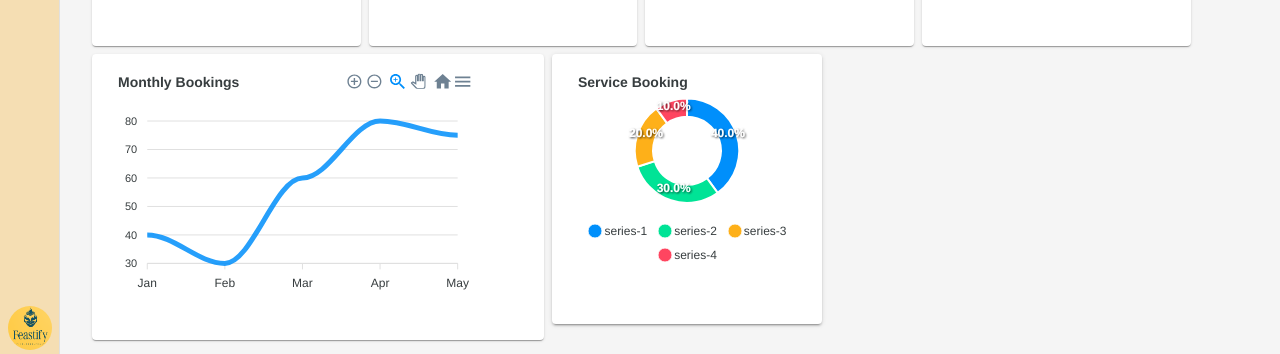
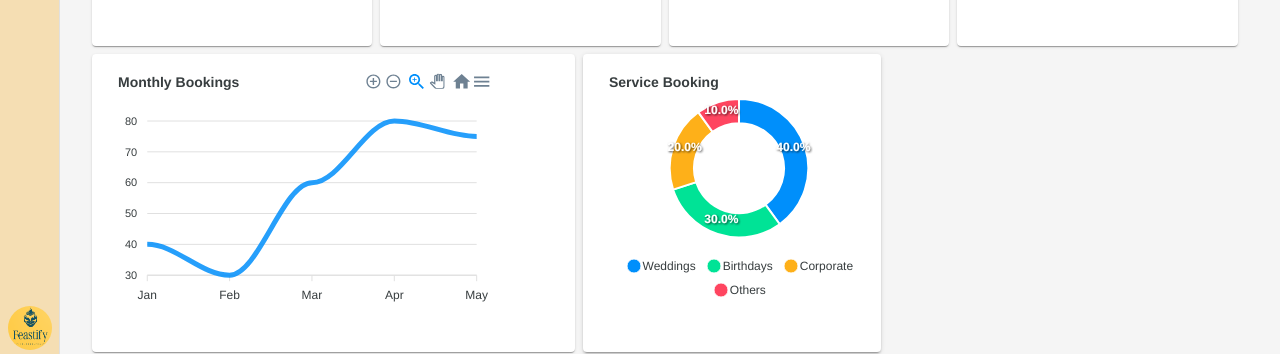
Before and after one commit to adwaithpvk45/Catering_App, a React (Vite) app in the folder frontend/Catering_App/: page /admin/dashboard in a window 1280 px wide. Shown: the part 314-668 px from the top of the page. Built offline with nearby package versions, Linux system fonts and the light colour scheme; some icons are missing.

Commit message:
update: changed the pie chart to donut chart

```diff
--- a/frontend/Catering_App/src/Components/Admin/Dashboard.jsx
+++ b/frontend/Catering_App/src/Components/Admin/Dashboard.jsx
@@ -57,22 +57,32 @@ function Dashboard() {
          data:monthlyBookings.map((item)=>item.bookings)
   }]
 
-  const pieChatOptions = {
+  const donutChatOptions = {
     chart:{
       type:'Donut',
      },
-    datalLabels:serviceCategoryData.map((item)=>item.name),
+    labels:serviceCategoryData.map((item)=>item.name),
     title:{
       text:"Service Booking ",
       align:"left",
-      // margin:20,
+      width:"90px"
     },
      legend: {
       position: 'bottom', // You can change this to "top" or "left" for different alignment
     },
+    responsive: [
+      {
+        breakpoint: 768, // for small screens
+        options: {
+          legend: {
+            position: 'right', // or 'left'
+            fontSize: '12px'
+          },
+        }
+      }]
     }
 
-  const pieChatSeries = serviceCategoryData.map((item)=>item.value)
+  const donutChatSeries = serviceCategoryData.map((item)=>item.value)
 
     const [currentTime,setCurrentTime] = useState(dayjs())
 
@@ -131,9 +141,9 @@ function Dashboard() {
         </Card>
       </Grid>
       <Grid item size={{xs:12,md:4}} >
-        <Card elevation={ 2 } sx={{height:270,width:270}} >
+        <Card elevation={ 2 } sx={{height:{xs:'450px',md:'298px'},width:{xs:'450px',md:'298px'}}} >
         <CardContent>
-        <ApexCharts options={pieChatOptions} series={pieChatSeries} type="donut"/>
+        <ApexCharts options={donutChatOptions} series={donutChatSeries} type="donut" width={280}/>
           </CardContent>
           {/* <CardContent >
             <ApexCharts options={lineChartsOptions} series={lineChartSeries} type="line" />
```
